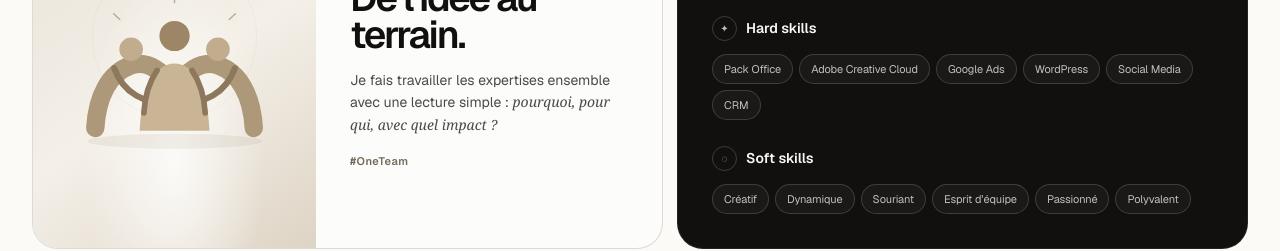
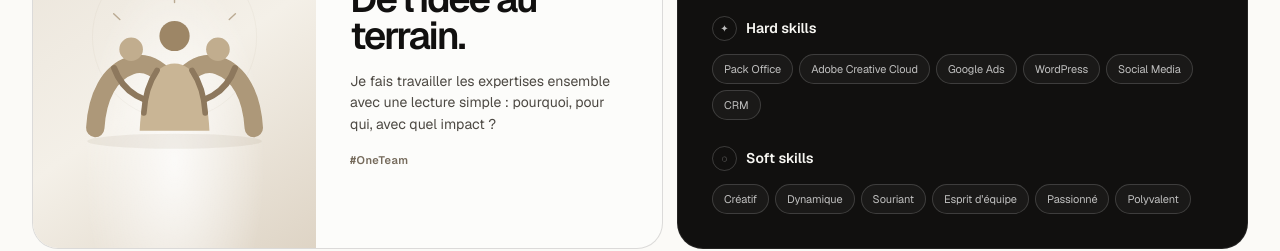
Before and after one commit to paulsebille/Portfolio, a Next.js app: page / in a window 1280 px wide. Shown: the part 2292-2543 px from the top of the page. Built offline with nearby package versions, Linux system fonts and the light colour scheme.

Commit message:
Use consistent typography in About work card

```diff
--- a/components/About.tsx
+++ b/components/About.tsx
@@ -96,7 +96,7 @@ export function About() {
             <div className="about-work-copy">
               <p className="eyebrow">Ma façon de travailler</p>
               <h3>De l’idée au terrain.</h3>
-              <p>Je fais travailler les expertises ensemble avec une lecture simple : <em>pourquoi, pour qui, avec quel impact ?</em></p>
+              <p>Je fais travailler les expertises ensemble avec une lecture simple : pourquoi, pour qui, avec quel impact ?</p>
               <small className="about-one-team">#OneTeam</small>
             </div>
           </article>
```
